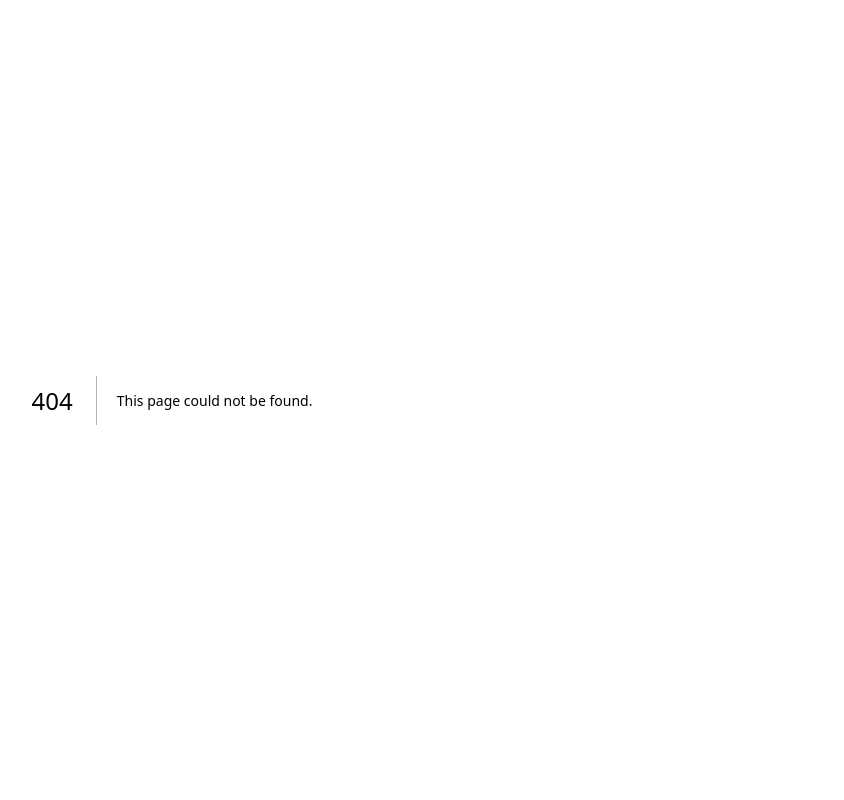
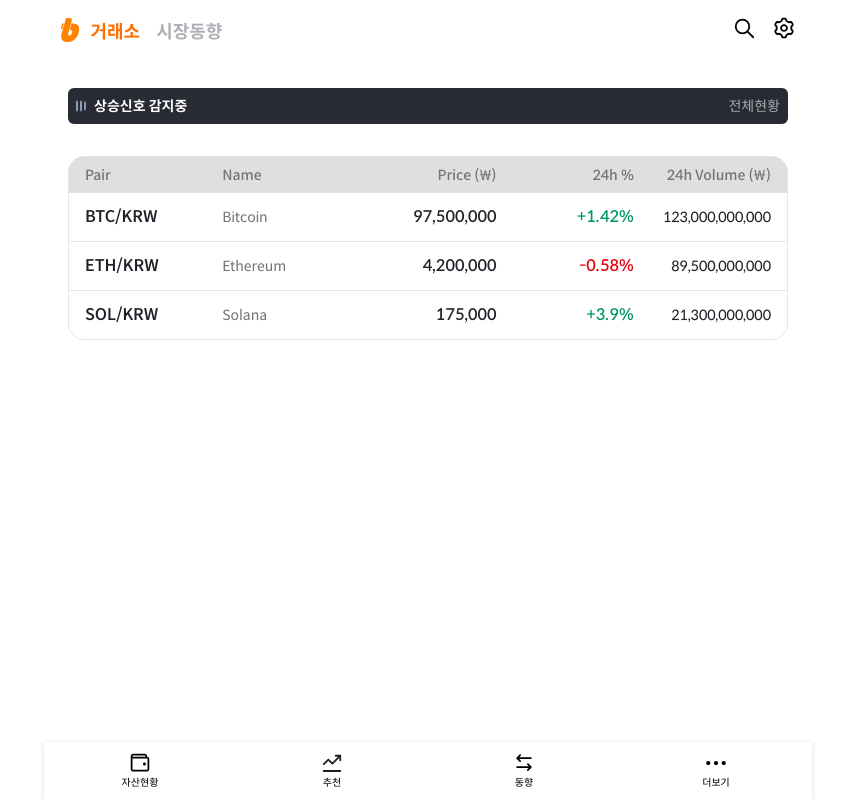
Before and after one commit to Gamez0/east-india-company, a Next.js app: page /bithumb/recommend in a window 1280 px wide. Before the commit this address had no page. Shown: the whole page, without its empty margins (212-1056 px from the left). Built offline with nearby package versions, Linux system fonts and the light colour scheme.

Commit message:
c: 추천 페이지 상승신호 section 추가

```diff
--- a/app/bithumb/assets/page.tsx
+++ b/app/bithumb/assets/page.tsx
@@ -53,6 +53,9 @@
 
     return (
         <main className="flex flex-col h-[calc(100vh-114px)] px-6.5 gap-2">
+            <header className="sr-only">
+                <h1>자산 현황</h1>
+            </header>
             <section className="flex flex-col pt-10 pb-4 gap-8">
                 <div className="flex gap-2">
                     <div className="flex flex-col bg-[#f2f4f6] p-4 rounded-2xl w-full">
--- a/app/bithumb/layout.tsx
+++ b/app/bithumb/layout.tsx
@@ -33,7 +33,7 @@
 function BottomNavigation() {
     const menuItems = [
         { icon: "assets.svg", label: "자산현황", route: "/bithumb/assets" },
-        { icon: "market.svg", label: "추천", route: "/bithumb/market" }, // TODO: 어울리는 아이콘으로 변경
+        { icon: "market.svg", label: "추천", route: "/bithumb/recommend" }, // TODO: 어울리는 아이콘으로 변경
         { icon: "deposit.svg", label: "동향", route: "/bithumb/trend" }, // TODO: 어울리는 아이콘으로 변경
         { icon: "etc.svg", label: "더보기", route: "/bithumb/more" },
     ];
--- /dev/null
+++ b/app/bithumb/recommend/BarWaveAnimation.tsx
@@ -0,0 +1,30 @@
+"use client";
+
+import { motion } from "framer-motion";
+
+export default function BarWaveAnimation() {
+    const bars = [0, 1, 2];
+    return (
+        <div
+            className="flex items-center gap-0.5 text-slate-400"
+            aria-hidden="true"
+        >
+            {bars.map((i) => (
+                <motion.span
+                    key={i}
+                    className="w-0.5 h-1 rounded bg-current"
+                    initial={{ scaleY: 0.6, opacity: 0.6 }}
+                    animate={{ scaleY: 3, opacity: 1 }}
+                    transition={{
+                        repeat: Infinity,
+                        repeatType: "reverse",
+                        duration: 0.6,
+                        ease: "easeInOut",
+                        delay: i * 0.15,
+                    }}
+                    style={{ transformOrigin: "50% 50%" }}
+                />
+            ))}
+        </div>
+    );
+}
--- a/app/bithumb/market/page.tsx
+++ b/app/bithumb/recommend/page.tsx
@@ -1,3 +1,5 @@
+import BarWaveAnimation from "./BarWaveAnimation";
+
 type MarketItem = {
     symbol: string;
     name: string;
@@ -32,14 +34,24 @@
 
 export default function Page() {
     return (
-        <main className="flex flex-col gap-8 px-6 py-8">
-            <header className="flex flex-col gap-1">
-                <h1 className="text-2xl font-semibold">Bithumb Market</h1>
-                <p className="text-sm text-muted-foreground">
-                    Live prices, daily change, and 24h volume (KRW pairs).
-                </p>
+        <main className="flex flex-col gap-8 px-6 py-8 h-[calc(100vh-114px)]">
+            <header className="sr-only">
+                <h1>추천</h1>
             </header>
+            {/* key feature 1. 상승신호 */}
 
+            <section className="flex bg-[#282b33] p-2 rounded-sm justify-between">
+                <div className="flex gap-2">
+                    <BarWaveAnimation />
+                    <strong className="text-white text-sm">
+                        상승신호 감지중
+                    </strong>
+                </div>
+
+                <button className="text-white opacity-60 text-sm">
+                    전체현황
+                </button>
+            </section>
             <section className="border rounded-2xl overflow-hidden">
                 <div className="grid grid-cols-5 px-4 py-2 text-sm font-medium text-muted-foreground bg-muted/40">
                     <span>Pair</span>
--- a/package.json
+++ b/package.json
@@ -18,6 +18,7 @@
     "@radix-ui/react-tabs": "^1.1.13",
     "class-variance-authority": "^0.7.1",
     "clsx": "^2.1.1",
+    "framer-motion": "^12.23.26",
     "lucide-react": "^0.554.0",
     "next": "16.0.4",
     "react": "19.2.0",
```
Also changed, not shown: app/bithumb/README.md, 1 other file (tests, documents, lock files or other folders).
